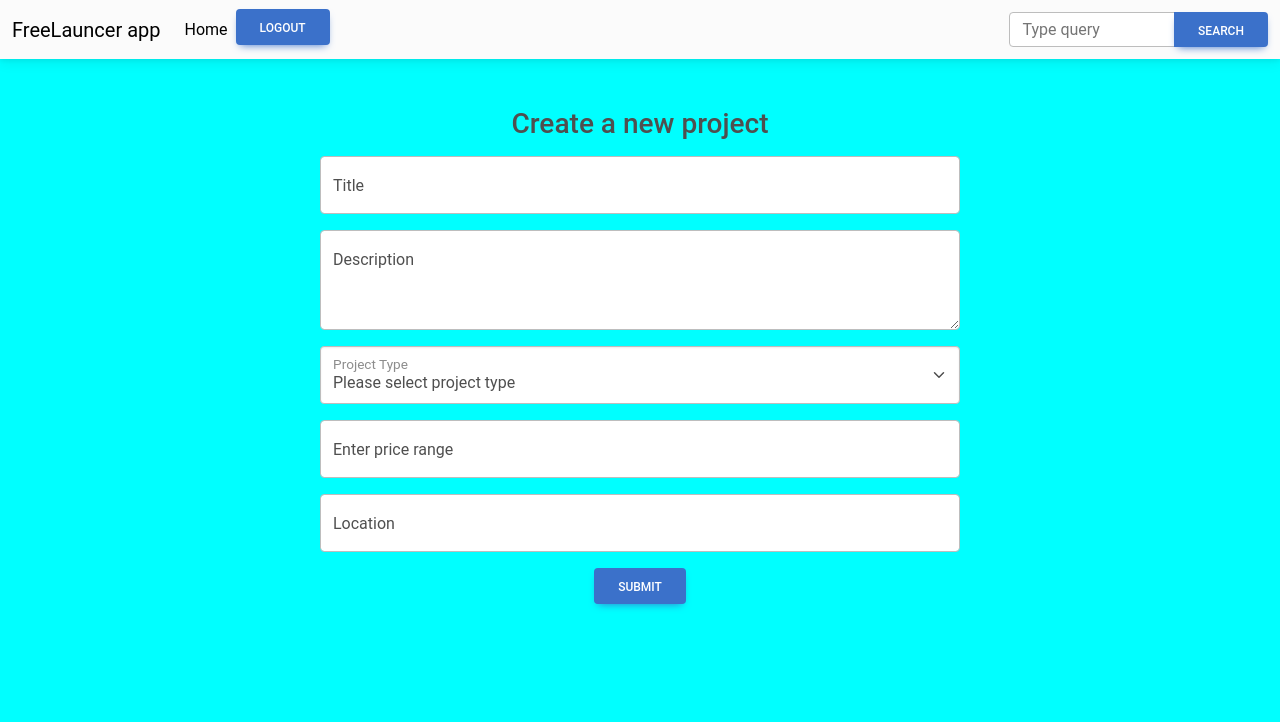
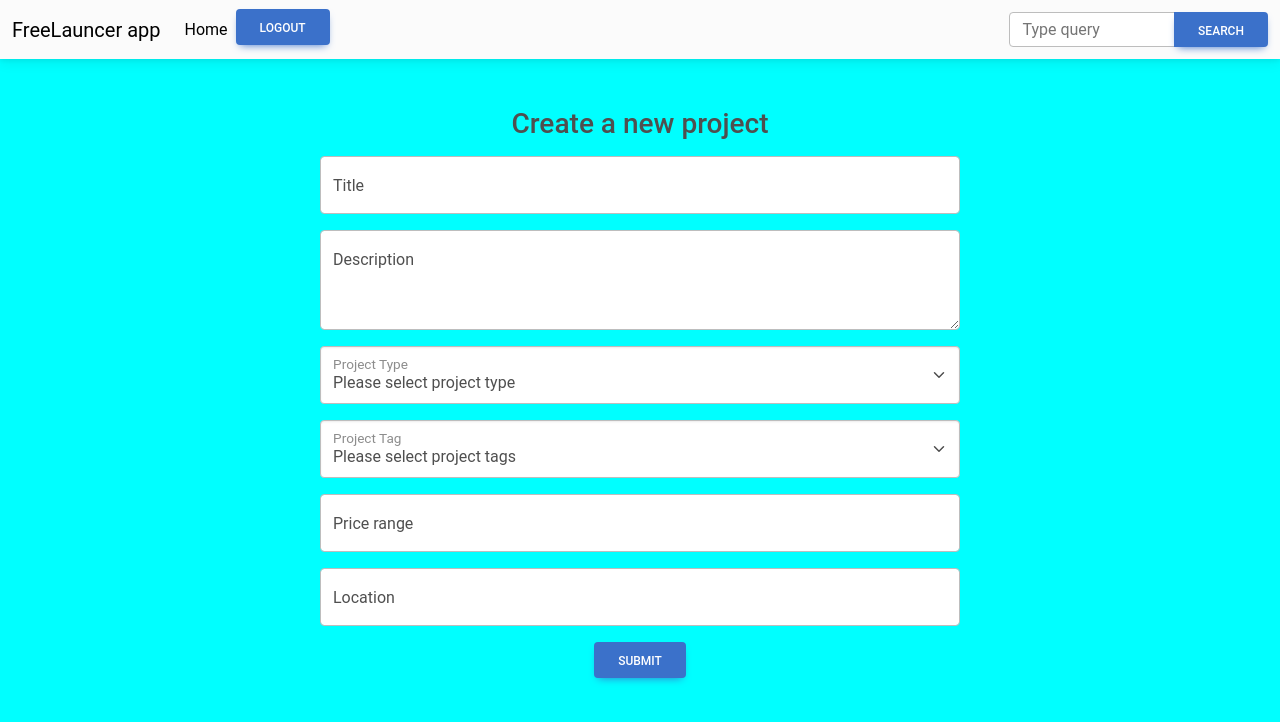
Before and after one commit to Mr-hollowman/task-client, a React (Create React App) app: page /createProject in a window 1280 px wide. Shown: the top 722 px of the page. Built offline with nearby package versions, Linux system fonts and the light colour scheme; sample sign-in values are in the browser's storage.

Commit message:
dashboard chanages for all users

```diff
--- a/src/App.js
+++ b/src/App.js
@@ -2,8 +2,7 @@ import { Route, Routes, json } from "react-router-dom";
 import Login from "./pages/Login";
 import ProtectedRoute from "./components/ProtectedRoute";
 import { useEffect, useState } from "react";
-import ClientDashboard from "./pages/ClientDashboard";
-import UserDashboard from "./pages/UserDashboard";
+import Dashboard from "./pages/Dashboard";
 import CreateProject from "./pages/CreateProject";
 import Navbar from "./components/Navbar";
 import Modal from "./components/common/Model";
@@ -28,7 +27,7 @@ function App() {
       {isLoggedIn && <Modal setIsLoggedIn={setIsLoggedIn} toggleShow={toggleShow} showModel={showModel}  setShowModel={setShowModel} />}
     <Routes>
       <Route path="/login" element={<Login setUserInfo={setUserInfo} />} />
-      <Route path="/dashboard" element={<ProtectedRoute isLoggedIn={isLoggedIn} setIsLoggedIn={setIsLoggedIn}><ClientDashboard userInfo={userInfo} setIsLoggedIn={setIsLoggedIn} /></ProtectedRoute>} />
+      <Route path="/dashboard" element={<ProtectedRoute isLoggedIn={isLoggedIn} setIsLoggedIn={setIsLoggedIn}><Dashboard userInfo={userInfo} setIsLoggedIn={setIsLoggedIn} /></ProtectedRoute>} />
       <Route path="/dashboard/:id" element={<ProtectedRoute isLoggedIn={isLoggedIn} setIsLoggedIn={setIsLoggedIn}>{userInfo && userInfo?.type === "client" ? <ProjectDetails userInfo={userInfo} setIsLoggedIn={setIsLoggedIn} /> : null }</ProtectedRoute>} />
       <Route path="/createProject" element={<ProtectedRoute isLoggedIn={isLoggedIn} setIsLoggedIn={setIsLoggedIn}><CreateProject userInfo={userInfo} /></ProtectedRoute>} />
     </Routes>
--- a/src/components/Card.js
+++ b/src/components/Card.js
@@ -3,28 +3,38 @@ import { Link } from 'react-router-dom'
 export default function Card({ data, userInfo }) {
     const user = JSON.parse(localStorage.getItem("user"))
     const clientData = data && data.filter((item) => item.creator === user._id.toString())
+    console.log(clientData);
     return (
         <div>
+            {clientData.length === 0 && <span className='p-5 d-flex justify-content-center'>No projects to show, please create new project or try after sometimes</span> }
             {userInfo.type === 'client' ?
                 clientData?.map((item, index) => {
                     return (
                         <Link to={`/dashboard/${item._id}`} key={index} className="card mt-3">
-                            <img src={item.img} className="card-img-top" alt="..." />
+                            {/* <img src={item.img} className="card-img-top" style={{width:"100%", height:"150px"}} alt="..." /> */}
                             <div className="card-body">
+                                <div className='d-flex justify-content-between align-items-center mb-2'>
                                 <h5 className="card-title">{item.title}</h5>
-                                <p className="card-text">{item.description}</p>
+                                <span>Value ₹ <span className='font-bold blockquote'>{item.price}</span></span>
+                                </div>
+                                <p className="card-text text-muted">{item.description}</p>
                                 <p className="card-text"><small className="text-muted">{moment.utc(item.updatedAt).local().startOf('seconds').fromNow()}</small></p>
+                                <p className="card-text" style={{ color: "blue" }}>{item.tag}</p>
                             </div>
                         </Link>
                     )
                 }) : data && data?.map((item, index) => {
                     return (
                         <Link to={`/dashboard/${item._id}`} key={index} className="card mt-3">
-                            <img src={item.img} className="card-img-top" alt="..." />
+                            {/* <img src={item.img} className="card-img-top" alt="..." /> */}
                             <div className="card-body">
+                                <div className='d-flex justify-content-between align-items-start mb-2'>
                                 <h5 className="card-title">{item.title}</h5>
-                                <p className="card-text">{item.description}</p>
+                                <span className="card-title">Value ₹ <span className='mark'>{item.price}</span></span>
+                                </div>
+                                <p className="card-text text-muted">{item.description}</p>
                                 <p className="card-text"><small className="text-muted">{moment.utc(item.updatedAt).local().startOf('seconds').fromNow()}</small></p>
+                                <p className="card-text" style={{ color: "blue" }}>{item.tag}</p>
                             </div>
                         </Link>
                     )
--- a/src/components/common/Form.js
+++ b/src/components/common/Form.js
@@ -1,10 +1,25 @@
-export default function Form({data, setData, handleCreate}) {
+export default function Form({ data, setData, handleCreate }) {
 
-    const handleChange = (e)=>{
-        setData((prev)=>({...prev, [e.target.name]: e.target.value}))
+    const handleChange = (e) => {
+        if (e.target.name === 'img') {
+            const reader = (readFile) =>
+                new Promise ((resolve, reject) => {
+                    const fileReader = new FileReader();
+                    fileReader.onload = () => resolve(fileReader.result);
+                    fileReader.readAsDataURL(readFile);
+                });
+
+            reader(e.target.files[0]).then((result) =>
+                // setPropertyImage({ name: file?.name, url: result }),
+                setData((prev) => ({ ...prev, [e.target.name]: result }))
+            );
+        }
+        else {
+            setData((prev) => ({ ...prev, [e.target.name]: e.target.value }))
+        }
     }
 
-    const handleSubmit = (e) =>{
+    const handleSubmit = (e) => {
         e.preventDefault();
         handleCreate()
     }
@@ -29,8 +44,21 @@ export default function Form({data, setData, handleCreate}) {
                 <label for="floatingSelect">Project Type</label>
             </div>
             <div className="form-floating mb-3">
-                <input name="price" type="price" className="form-control" id="floatingInput" placeholder="Enter Title" onChange={handleChange} />
-                <label for="floatingInput">Enter price range</label>
+                <select name="tag" className="form-select" id="floatingSelect" aria-label="Floating label select example" onChange={handleChange}>
+                    <option selected>Please select project tags</option>
+                    <option value="ReactJs">ReactJs</option>
+                    <option value="Angular">Angular</option>
+                    <option value="Nodejs">Nodejs</option>
+                </select>
+                <label for="floatingSelect">Project Tag</label>
+            </div>
+            {/* <div class="mb-3">
+                <label for="formFile" class="form-label">Please select photo reference</label>
+                <input class="form-control" name="img" type="file" id="formFile" onChange={handleChange} />
+            </div> */}
+            <div className="form-floating mb-3">
+                <input name="price" type="number" className="form-control" id="floatingInput" placeholder="Enter Price range" onChange={handleChange} />
+                <label for="floatingInput">Price range</label>
             </div>
             <div className="form-floating mb-3">
                 <input name="location" type="text" className="form-control" id="floatingInput" placeholder="Enter Location" onChange={handleChange} />
--- a/src/index.css
+++ b/src/index.css
@@ -15,3 +15,6 @@ code {
 a{
   color: black !important;
 }
+.card:hover{
+  background-color:cornsilk;
+}
--- a/src/pages/CreateProject.js
+++ b/src/pages/CreateProject.js
@@ -1,5 +1,5 @@
 import { useEffect, useState } from "react";
-import Form from "../components/common/Form";
+import MyForm from "../components/common/Form";
 import axios from "axios";
 import { useNavigate } from "react-router-dom";
 
@@ -11,6 +11,7 @@ export default function CreateProject() {
     const email = JSON.parse(localStorage.getItem('email'))
     setData(prev=>({...prev, email}))
   },[])
+  console.log(data,"with image")
 
   const handleCreate = () =>{
     axios({
@@ -25,7 +26,7 @@ export default function CreateProject() {
   return (
       <div className="mt-5 d-flex flex-column justify-content-center align-items-center">
         <h3 className="mb-3">Create a new project</h3>
-        <Form data={data} setData={setData} handleCreate={handleCreate} />
+        <MyForm data={data} setData={setData} handleCreate={handleCreate} />
       </div>
   )
 }
--- a/src/pages/ClientDashboard.js
+++ b/src/pages/Dashboard.js
@@ -1,7 +1,7 @@
 import Card from "../components/Card";
 import useFetch from "../utils/useFetch";
 
-export default function ClientDashboard({ userInfo }) {
+export default function Dashboard({ userInfo }) {
   const { data, isPending, error } = useFetch("http://192.168.1.41:8080/api/projects")
   console.log(data);
   return (
@@ -10,8 +10,8 @@ export default function ClientDashboard({ userInfo }) {
         <strong>Loading...</strong>
         <div className="spinner-border ms-auto" role="status" aria-hidden="true"></div>
       </div>}
-
-      {data && !isPending && <Card userInfo={userInfo} data={data} />}
+      {error && <span className="p-5 d-flex justify-content-center">{error.message}</span>}
+      {data && !isPending && !error && <Card userInfo={userInfo} data={data} />}
     </div>
   )
 }
--- a/src/pages/Login.js
+++ b/src/pages/Login.js
@@ -43,9 +43,15 @@ function Login({ setUserInfo }) {
         data: { ...credinals }
       }).then((response) => {
         if (response.status === 200) {
-          localStorage.setItem("user", JSON.stringify(response.data))
-          setUserInfo(response.data)
-          navigate("/dashboard")
+          if(isLogin){
+            localStorage.setItem("user", JSON.stringify(response.data))
+            setUserInfo(response.data)
+            navigate("/dashboard")
+          }
+          else{
+            window.location.reload()
+            navigate('/login')
+          }
         }
       }).catch((err) => console.log(err.message))
     }
--- a/src/pages/UserDashboard.js
+++ /dev/null
@@ -1,5 +0,0 @@
-export default function UserDashboard({userInfo}) {
-  return (
-    <div>UserDashboard</div>
-  )
-}
```
